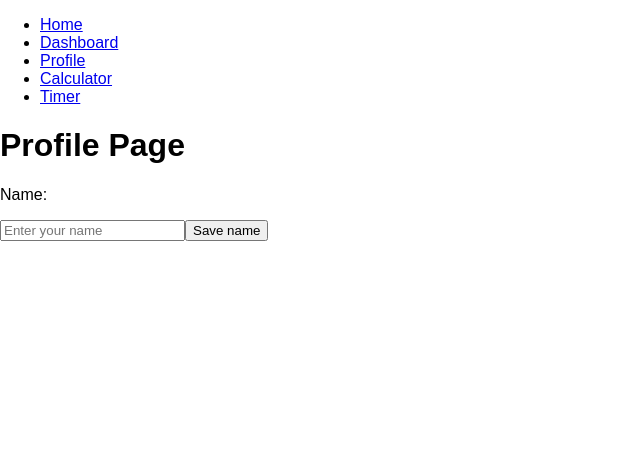
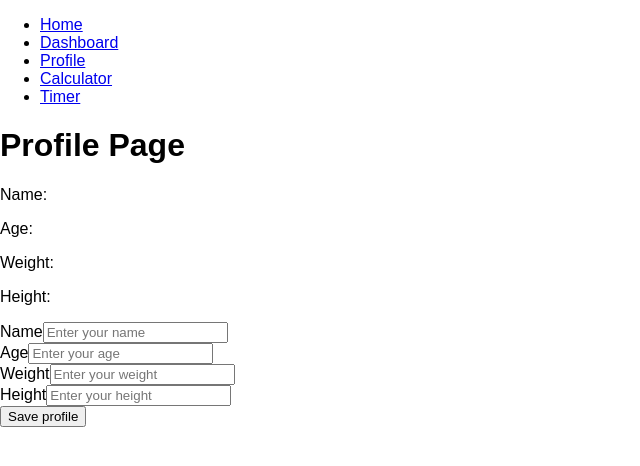
Before and after one commit to VladProtsyshyn/fitpilot-ai, a React (Vite) app: page /profile in a window 1280 px wide. Shown: the top 466 px of the page, without its empty margins (0-640 px from the left). Built offline with nearby package versions, Linux system fonts and the light colour scheme.

Commit message:
feat: add basic profile form

```diff
--- a/src/pages/ProfilePage/ProfilePage.jsx
+++ b/src/pages/ProfilePage/ProfilePage.jsx
@@ -1,30 +1,94 @@
 import { useState } from 'react';
 import { useDispatch, useSelector } from 'react-redux';
-import { setName } from '../../store/slices/profileSlice';
+import { setProfile } from '../../store/slices/profileSlice';
 
 function ProfilePage() {
-    const [inputValue, setInputValue] = useState('');
     const dispatch = useDispatch();
-    const name = useSelector((state) => state.profile.name);
+    const profile = useSelector((state) => state.profile);
 
-    const handleSaveName = () => {
-        dispatch(setName(inputValue));
+    const [formData, setFormData] = useState({
+        name: '',
+        age: '',
+        weight: '',
+        height: '',
+    });
+
+    const handleChange = (event) => {
+        const { name, value } = event.target;
+
+        setFormData((prevState) => ({
+            ...prevState,
+            [name]: value,
+        }));
+    };
+
+    const handleSaveProfile = () => {
+        dispatch(setProfile(formData));
     };
 
     return (
         <div>
             <h1>Profile Page</h1>
-            <p>Name: {name}</p>
 
-            <input
-                type="text"
-                placeholder="Enter your name"
-                value={inputValue}
-                onChange={(event) => setInputValue(event.target.value)}
-            />
+            <p>Name: {profile.name}</p>
+            <p>Age: {profile.age}</p>
+            <p>Weight: {profile.weight}</p>
+            <p>Height: {profile.height}</p>
 
-            <button type="button" onClick={handleSaveName}>
-                Save name
+            <div>
+                <label>
+                Name
+                <input
+                    type="text"
+                    name="name"
+                    placeholder="Enter your name"
+                    value={formData.name}
+                    onChange={handleChange}
+                />
+                </label>
+            </div>
+
+            <div>
+                <label>
+                Age
+                <input
+                    type="number"
+                    name="age"
+                    placeholder="Enter your age"
+                    value={formData.age}
+                    onChange={handleChange}
+                />
+                </label>
+            </div>
+
+            <div>
+                <label>
+                Weight
+                <input
+                    type="number"
+                    name="weight"
+                    placeholder="Enter your weight"
+                    value={formData.weight}
+                    onChange={handleChange}
+                />
+                </label>
+            </div>
+
+            <div>
+                <label>
+                Height
+                <input
+                    type="number"
+                    name="height"
+                    placeholder="Enter your height"
+                    value={formData.height}
+                    onChange={handleChange}
+                />
+                </label>
+            </div>
+
+            <button type="button" onClick={handleSaveProfile}>
+                Save profile
             </button>
         </div>
     );
--- a/src/store/slices/profileSlice.js
+++ b/src/store/slices/profileSlice.js
@@ -2,17 +2,23 @@ import { createSlice } from '@reduxjs/toolkit';
 
 const initialState = {
     name: '',
+    age: '',
+    weight: '',
+    height: '',
 };
 
 const profileSlice = createSlice({
     name: 'profile',
     initialState,
     reducers: {
-        setName(state, action) {
-        state.name = action.payload;
+        setProfile(state, action) {
+            state.name = action.payload.name;
+            state.age = action.payload.age;
+            state.weight = action.payload.weight;
+            state.height = action.payload.height;
         },
     },
 });
 
-export const { setName } = profileSlice.actions;
+export const { setProfile } = profileSlice.actions;
 export default profileSlice.reducer;
```
